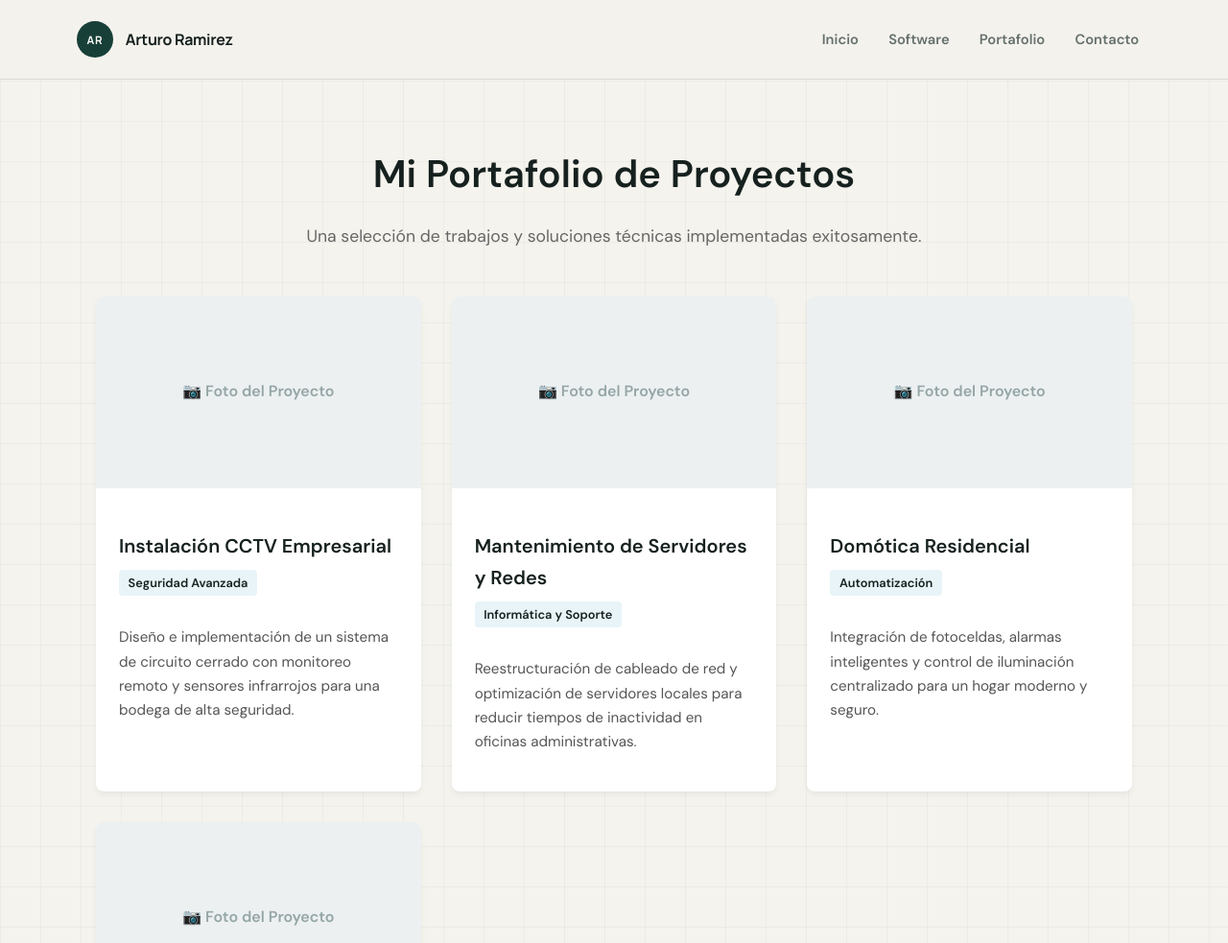
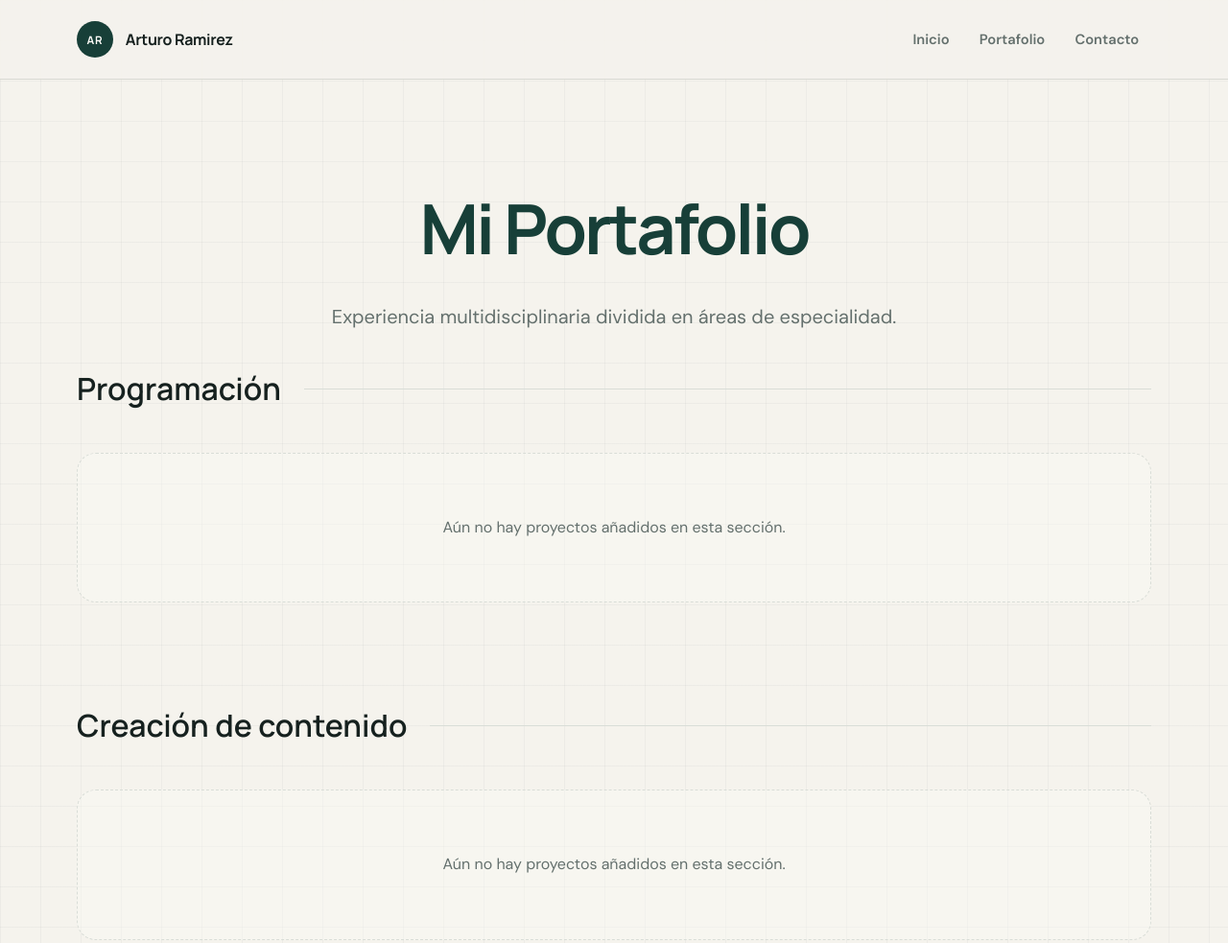
Before and after one commit to Baalgarthem/Baalgarthem.github.io, an Astro site: page /portfolio in a window 1280 px wide. Shown: the top 983 px of the page at 96% size. Built offline with nearby package versions, Linux system fonts and the light colour scheme; Astro itself is replaced by a stand-in of ours.

Commit message:
Refactor portfolio: unified modules, added new sections and dynamic layout

```diff
--- a/package.json
+++ b/package.json
@@ -11,7 +11,7 @@
     "build": "astro check && astro build",
     "preview": "astro preview",
     "astro": "astro",
-    "manage": "node scripts/manage_projects.js",
+    "manage": "node scripts/manage_portfolio.js",
     "deploy": "gh-pages -d dist -t"
   },
   "dependencies": {
--- /dev/null
+++ b/src/data/portfolio.json
@@ -0,0 +1,24 @@
+{
+  "sections": [
+    {
+      "id": "programacion",
+      "title": "Programación",
+      "items": []
+    },
+    {
+      "id": "creacion-contenido",
+      "title": "Creación de contenido",
+      "items": []
+    },
+    {
+      "id": "soporte-tecnico",
+      "title": "Soporte técnico",
+      "items": []
+    },
+    {
+      "id": "ingenieria-redes-sociales",
+      "title": "Ingeniería de redes sociales",
+      "items": []
+    }
+  ]
+}
--- a/src/layouts/Layout.astro
+++ b/src/layouts/Layout.astro
@@ -3,7 +3,7 @@ interface Props { title: string; description?: string; }
 const { title, description = 'Perfil profesional de Arturo Ramirez, ingeniero en sistemas y abogado.' } = Astro.props;
 const pathname = Astro.url.pathname;
 const links = [
-	{ href: '/', label: 'Inicio' }, { href: '/software/', label: 'Software' },
+	{ href: '/', label: 'Inicio' },
 	{ href: '/portfolio/', label: 'Portafolio' }, { href: '/contacto/', label: 'Contacto' },
 ];
 ---
--- a/src/pages/portfolio/index.astro
+++ b/src/pages/portfolio/index.astro
@@ -1,137 +1,224 @@
 ---
 import Layout from '../../layouts/Layout.astro';
+import portfolioData from '../../data/portfolio.json';
 ---
 
-<Layout title="Portafolio - Ing. Arturo Ramirez">
-	<section class="portfolio container">
-		<h1 class="page-title">Mi Portafolio de Proyectos</h1>
-		<p class="subtitle">Una selección de trabajos y soluciones técnicas implementadas exitosamente.</p>
+<Layout title="Portafolio - Arturo Ramirez">
+	<section class="portfolio-header container">
+		<h1 class="page-title animate-on-scroll">Mi Portafolio</h1>
+		<p class="subtitle animate-on-scroll">Experiencia multidisciplinaria dividida en áreas de especialidad.</p>
+	</section>
 
-		<div class="projects-grid">
-			<article class="project-card">
-				<div class="project-image placeholder-img">
-					<span>📷 Foto del Proyecto</span>
+	<div class="container sections-wrapper">
+		{portfolioData.sections.map((section) => (
+			<section class="portfolio-section" id={section.id}>
+				<div class="section-header animate-on-scroll">
+					<h2 class="section-title">{section.title}</h2>
+					<div class="section-divider"></div>
 				</div>
-				<div class="project-info">
-					<h3>Instalación CCTV Empresarial</h3>
-					<span class="tag">Seguridad Avanzada</span>
-					<p>Diseño e implementación de un sistema de circuito cerrado con monitoreo remoto y sensores infrarrojos para una bodega de alta seguridad.</p>
-				</div>
-			</article>
 
-			<article class="project-card">
-				<div class="project-image placeholder-img">
-					<span>📷 Foto del Proyecto</span>
-				</div>
-				<div class="project-info">
-					<h3>Mantenimiento de Servidores y Redes</h3>
-					<span class="tag">Informática y Soporte</span>
-					<p>Reestructuración de cableado de red y optimización de servidores locales para reducir tiempos de inactividad en oficinas administrativas.</p>
-				</div>
-			</article>
-
-			<article class="project-card">
-				<div class="project-image placeholder-img">
-					<span>📷 Foto del Proyecto</span>
-				</div>
-				<div class="project-info">
-					<h3>Domótica Residencial</h3>
-					<span class="tag">Automatización</span>
-					<p>Integración de fotoceldas, alarmas inteligentes y control de iluminación centralizado para un hogar moderno y seguro.</p>
-				</div>
-			</article>
-
-			<article class="project-card">
-				<div class="project-image placeholder-img">
-					<span>📷 Foto del Proyecto</span>
-				</div>
-				<div class="project-info">
-					<h3>Recuperación de Datos Forense</h3>
-					<span class="tag">Informática Forense</span>
-					<p>Extracción y recuperación exitosa de información crítica de discos duros mecánicos dañados para una firma legal.</p>
-				</div>
-			</article>
-		</div>
-	</section>
+				{section.items.length === 0 ? (
+					<div class="empty-state animate-on-scroll">
+						<p>Aún no hay proyectos añadidos en esta sección.</p>
+					</div>
+				) : (
+					<div class="projects-grid">
+						{section.items.map((item) => (
+							<article class="project-card animate-on-scroll">
+								<div class="project-image">
+									{item.image ? (
+										<img src={item.image} alt={item.title} loading="lazy" />
+									) : (
+										<div class="placeholder-img">
+											<span>📷 Sin imagen</span>
+										</div>
+									)}
+								</div>
+								<div class="project-info">
+									<h3>{item.title}</h3>
+									<p>{item.description}</p>
+									{item.link && (
+										<a href={item.link} target="_blank" rel="noopener noreferrer" class="project-link">
+											Ver más <span aria-hidden="true">→</span>
+										</a>
+									)}
+								</div>
+							</article>
+						))}
+					</div>
+				)}
+			</section>
+		))}
+	</div>
 </Layout>
 
+<script>
+	document.addEventListener('DOMContentLoaded', () => {
+		const observer = new IntersectionObserver((entries) => {
+			entries.forEach(entry => {
+				if (entry.isIntersecting) {
+					entry.target.classList.add('fade-in');
+					observer.unobserve(entry.target);
+				}
+			});
+		}, { threshold: 0.1, rootMargin: '0px 0px -50px 0px' });
+
+		document.querySelectorAll('.animate-on-scroll').forEach(el => observer.observe(el));
+	});
+</script>
+
 <style>
-	.portfolio {
-		padding: 2rem 20px;
+	/* Animaciones */
+	.animate-on-scroll { opacity:0; transform:translateY(30px); transition:opacity 0.7s cubic-bezier(0.2, 0.8, 0.2, 1), transform 0.7s cubic-bezier(0.2, 0.8, 0.2, 1); }
+	.fade-in { opacity:1; transform:translateY(0); }
+
+	.portfolio-header {
+		padding-block: clamp(4rem, 8vw, 6rem) 2rem;
+		text-align: center;
 	}
 
 	.page-title {
-		text-align: center;
-		color: var(--primary-color);
-		font-size: 2.5rem;
-		margin-bottom: 0.5rem;
+		margin: 0;
+		font-family: 'Manrope', sans-serif;
+		font-size: clamp(3rem, 6vw, 4.5rem);
+		color: var(--forest);
+		font-weight: 700;
+		letter-spacing: -0.04em;
 	}
 
 	.subtitle {
+		margin: 1rem auto 0;
+		max-width: 600px;
+		color: var(--muted);
+		font-size: clamp(1.1rem, 2vw, 1.25rem);
+	}
+
+	.sections-wrapper {
+		display: flex;
+		flex-direction: column;
+		gap: clamp(4rem, 8vw, 7rem);
+		padding-bottom: 6rem;
+	}
+
+	.portfolio-section {
+		display: flex;
+		flex-direction: column;
+		gap: 2.5rem;
+	}
+
+	.section-header {
+		display: flex;
+		align-items: center;
+		gap: 1.5rem;
+	}
+
+	.section-title {
+		margin: 0;
+		font-family: 'Manrope', sans-serif;
+		font-size: 2rem;
+		color: var(--ink);
+		font-weight: 600;
+	}
+
+	.section-divider {
+		flex: 1;
+		height: 1px;
+		background: var(--line);
+	}
+
+	.empty-state {
+		padding: 3rem;
 		text-align: center;
-		color: #666;
-		font-size: 1.1rem;
-		margin-bottom: 3rem;
+		border: 1px dashed var(--line);
+		border-radius: var(--radius);
+		color: var(--muted);
+		background: rgba(251, 250, 246, 0.4);
 	}
 
 	.projects-grid {
 		display: grid;
-		grid-template-columns: repeat(auto-fill, minmax(300px, 1fr));
-		gap: 2rem;
+		grid-template-columns: repeat(auto-fill, minmax(320px, 1fr));
+		gap: 2.5rem;
 	}
 
 	.project-card {
-		background: #fff;
-		border-radius: 8px;
+		background: var(--surface);
+		border-radius: var(--radius);
 		overflow: hidden;
-		box-shadow: 0 4px 6px rgba(0,0,0,0.05);
-		transition: transform 0.3s;
+		border: 1px solid var(--line);
+		box-shadow: 0 12px 40px rgba(29, 42, 38, 0.03);
+		transition: transform 0.3s, box-shadow 0.3s;
 		display: flex;
 		flex-direction: column;
 	}
 
 	.project-card:hover {
 		transform: translateY(-5px);
+		box-shadow: 0 20px 50px rgba(29, 42, 38, 0.08);
+	}
+
+	.project-image {
+		height: 220px;
+		overflow: hidden;
+		background: rgba(22, 33, 31, 0.03);
+	}
+
+	.project-image img {
+		width: 100%;
+		height: 100%;
+		object-fit: cover;
+		transition: transform 0.5s;
+	}
+
+	.project-card:hover .project-image img {
+		transform: scale(1.05);
 	}
 
 	.placeholder-img {
-		height: 200px;
-		background-color: #ecf0f1;
+		height: 100%;
 		display: flex;
 		align-items: center;
 		justify-content: center;
-		color: #95a5a6;
-		font-weight: bold;
-		border-bottom: 1px solid #eee;
+		color: var(--muted);
+		font-weight: 500;
+		font-size: 0.9rem;
 	}
 
 	.project-info {
-		padding: 1.5rem;
+		padding: 2rem;
 		flex: 1;
 		display: flex;
 		flex-direction: column;
 	}
 
 	.project-info h3 {
-		color: var(--secondary-color);
-		margin-bottom: 0.5rem;
-		font-size: 1.25rem;
-	}
-
-	.tag {
-		display: inline-block;
-		background-color: #e8f4f8;
-		color: var(--accent-color);
-		padding: 0.2rem 0.6rem;
-		border-radius: 4px;
-		font-size: 0.8rem;
-		font-weight: bold;
-		margin-bottom: 1rem;
-		align-self: flex-start;
+		color: var(--forest);
+		margin: 0 0 0.8rem;
+		font-family: 'Manrope', sans-serif;
+		font-size: 1.3rem;
 	}
 
 	.project-info p {
-		color: #555;
+		color: var(--muted);
 		font-size: 0.95rem;
+		line-height: 1.6;
+		margin: 0 0 1.5rem;
+		flex: 1;
+	}
+
+	.project-link {
+		align-self: flex-start;
+		color: var(--accent);
+		font-weight: 600;
+		text-decoration: none;
+		font-size: 0.9rem;
+		display: inline-flex;
+		align-items: center;
+		gap: 0.4rem;
+		transition: color 0.2s;
+	}
+
+	.project-link:hover {
+		color: var(--accent-dark);
 	}
 </style>
--- a/src/pages/software/index.astro
+++ /dev/null
@@ -1,162 +0,0 @@
----
-import Layout from '../../layouts/Layout.astro';
-import softwareData from '../../data/software.json';
----
-
-<Layout title="Módulo Software - Ing. Arturo Ramirez">
-	<section class="software container">
-		<h1 class="page-title">Módulo Software</h1>
-		<p class="subtitle">Explora mis proyectos de desarrollo, repositorios y presentaciones.</p>
-
-		<div class="projects-grid">
-			{softwareData.map((project) => (
-				<article class="project-card">
-					<div class="project-image">
-						{project.image ? (
-							<img src={project.image} alt={`Imagen de ${project.title}`} />
-						) : (
-							<div class="placeholder-img"><span>Sin Imagen</span></div>
-						)}
-					</div>
-					<div class="project-info">
-						<h3>{project.title}</h3>
-						<p>{project.description}</p>
-						<div class="project-links">
-							{project.youtube && (
-								<a href={project.youtube} target="_blank" rel="noopener noreferrer" class="link-btn youtube">
-									▶ YouTube
-								</a>
-							)}
-							{project.github && (
-								<a href={project.github} target="_blank" rel="noopener noreferrer" class="link-btn github">
-									⌨ GitHub
-								</a>
-							)}
-						</div>
-					</div>
-				</article>
-			))}
-
-			{softwareData.length === 0 && (
-				<p class="empty-state">Aún no hay proyectos añadidos. Utiliza el generador para agregar uno nuevo.</p>
-			)}
-		</div>
-	</section>
-</Layout>
-
-<style>
-	.software {
-		padding: 2rem 20px;
-	}
-
-	.page-title {
-		text-align: center;
-		color: var(--primary-color);
-		font-size: 2.5rem;
-		margin-bottom: 0.5rem;
-	}
-
-	.subtitle {
-		text-align: center;
-		color: #666;
-		font-size: 1.1rem;
-		margin-bottom: 3rem;
-	}
-
-	.projects-grid {
-		display: grid;
-		grid-template-columns: repeat(auto-fill, minmax(350px, 1fr));
-		gap: 2rem;
-	}
-
-	.project-card {
-		background: #fff;
-		border-radius: 8px;
-		overflow: hidden;
-		box-shadow: 0 4px 6px rgba(0,0,0,0.05);
-		transition: transform 0.3s;
-		display: flex;
-		flex-direction: column;
-	}
-
-	.project-card:hover {
-		transform: translateY(-5px);
-	}
-
-	.project-image img {
-		width: 100%;
-		height: 220px;
-		object-fit: cover;
-		display: block;
-	}
-
-	.placeholder-img {
-		height: 220px;
-		background-color: #ecf0f1;
-		display: flex;
-		align-items: center;
-		justify-content: center;
-		color: #95a5a6;
-		font-weight: bold;
-	}
-
-	.project-info {
-		padding: 1.5rem;
-		flex: 1;
-		display: flex;
-		flex-direction: column;
-	}
-
-	.project-info h3 {
-		color: var(--secondary-color);
-		margin-bottom: 1rem;
-		font-size: 1.4rem;
-	}
-
-	.project-info p {
-		color: #555;
-		font-size: 1rem;
-		margin-bottom: 1.5rem;
-		flex: 1;
-	}
-
-	.project-links {
-		display: flex;
-		gap: 1rem;
-		flex-wrap: wrap;
-	}
-
-	.link-btn {
-		display: inline-block;
-		padding: 0.5rem 1rem;
-		border-radius: 4px;
-		text-decoration: none;
-		font-weight: bold;
-		font-size: 0.9rem;
-		transition: opacity 0.3s;
-	}
-
-	.link-btn:hover {
-		opacity: 0.8;
-	}
-
-	.youtube {
-		background-color: #ff0000;
-		color: white;
-	}
-
-	.github {
-		background-color: #333;
-		color: white;
-	}
-
-	.empty-state {
-		grid-column: 1 / -1;
-		text-align: center;
-		padding: 3rem;
-		background: #fff;
-		border-radius: 8px;
-		color: #777;
-		font-style: italic;
-	}
-</style>
```
Also changed, not shown: CLAUDE.md (deleted, +0 -22 lines), scripts/manage_projects.js (deleted, +0 -160 lines), src/data/software.json (deleted, +0 -10 lines), 1 other file.
